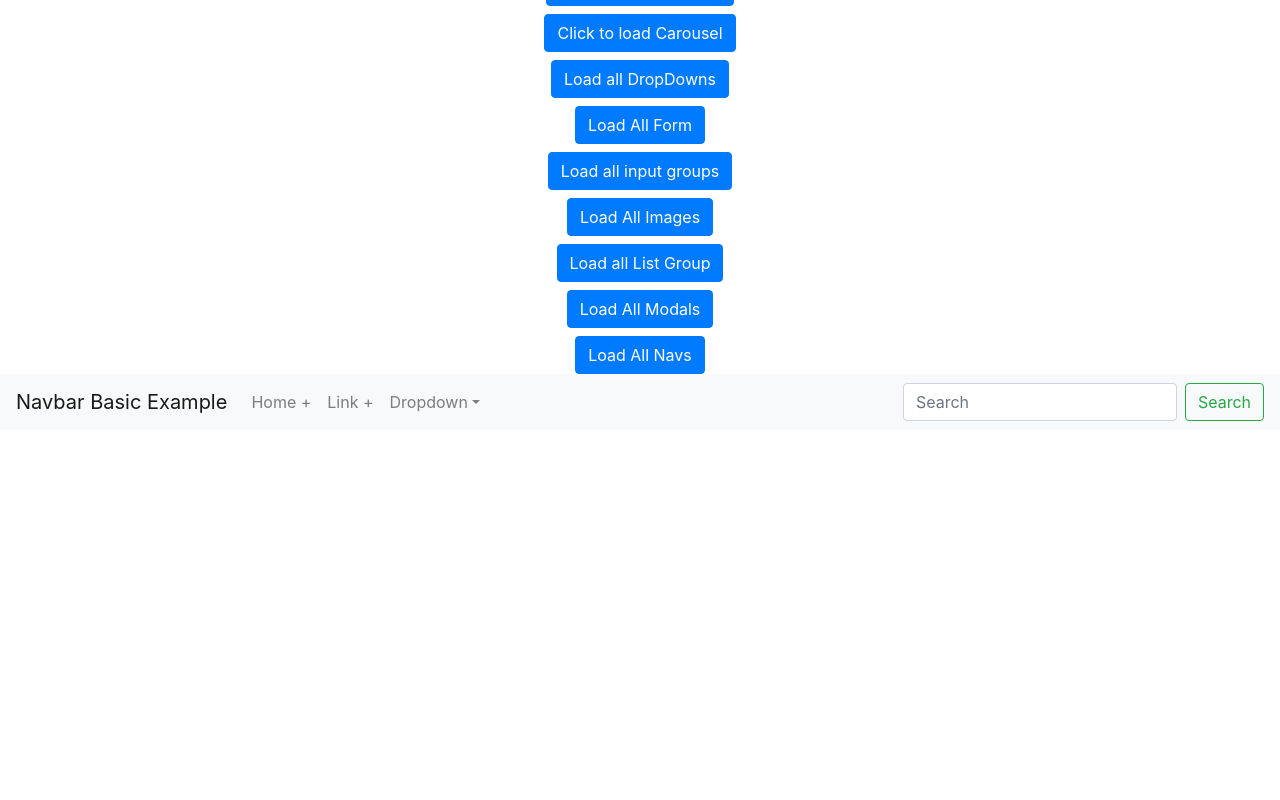
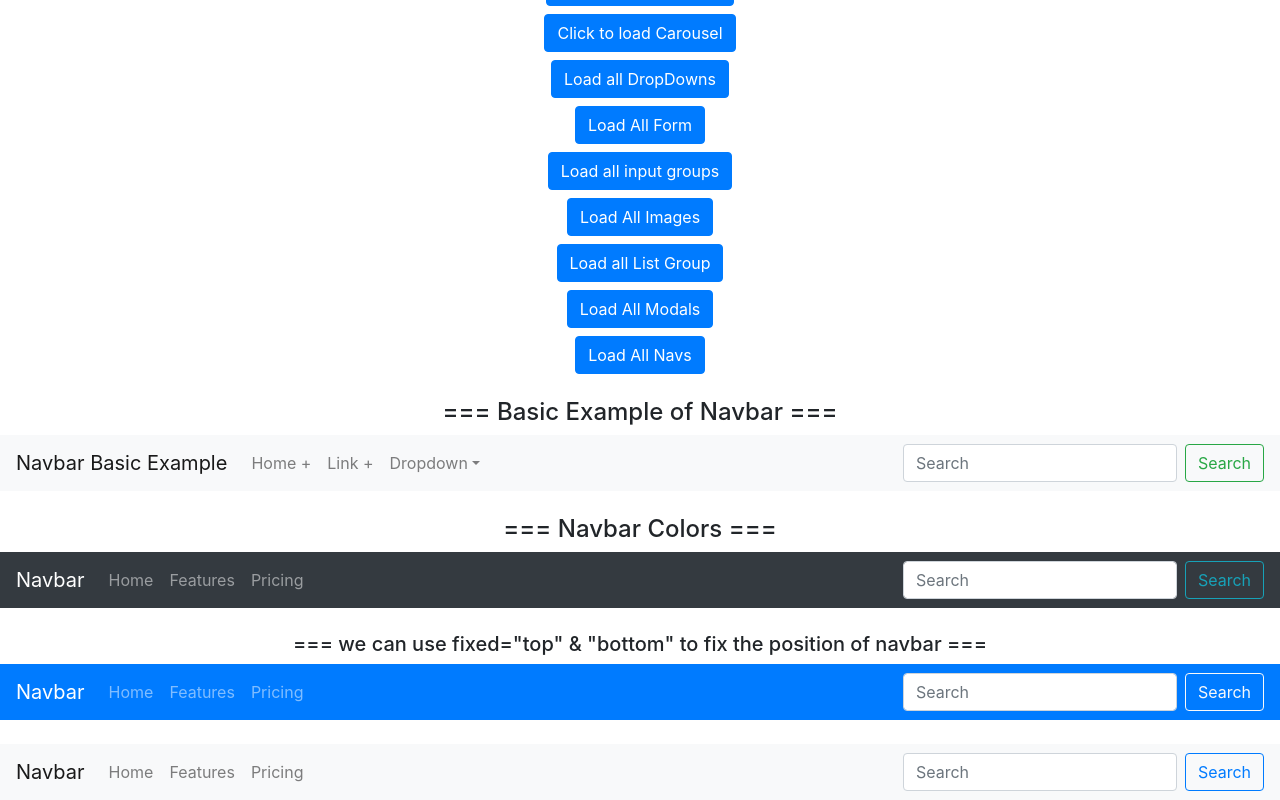
Before and after one commit to Khwajapasha/Boosrtrap-Practice, a React (Create React App) app: page / in a window 1280 px wide. Shown: the part 442-1242 px from the top of the page. Before the commit the page ends 872 px from the top, so only its background shows below. Built offline with nearby package versions, Linux system fonts and the light colour scheme.

Commit message:
Navbar colors

```diff
--- a/src/Component/MainBodySection/NavbarComponent/AllNavbar.jsx
+++ b/src/Component/MainBodySection/NavbarComponent/AllNavbar.jsx
@@ -1,11 +1,13 @@
 import React from "react";
 import { NavbarBasicExample } from "./NavbarBasicExample";
+import { NavbarColors } from "./NavbarColors";
 
 export const AllNavbar = () => {
   return (
     <React.Fragment>
       <div>
         <NavbarBasicExample />
+        <NavbarColors />
       </div>
     </React.Fragment>
   );
--- a/src/Component/MainBodySection/NavbarComponent/NavbarBasicExample.jsx
+++ b/src/Component/MainBodySection/NavbarComponent/NavbarBasicExample.jsx
@@ -10,7 +10,9 @@ import {
 export const NavbarBasicExample = () => {
   return (
     <div>
-      <Navbar bg="light" expand="lg">
+      <br />
+      <h4>=== Basic Example of Navbar ===</h4>
+      <Navbar bg="light" expand="lg" sticky="top">
         <Navbar.Brand href="#home">Navbar Basic Example</Navbar.Brand>
         <Navbar.Toggle aria-controls="basic-navbar-nav" />
         <Navbar.Collapse id="basic-navbar-nav">
--- /dev/null
+++ b/src/Component/MainBodySection/NavbarComponent/NavbarColors.jsx
@@ -0,0 +1,51 @@
+import React from "react";
+import { Navbar, Nav, Form, FormControl, Button } from "react-bootstrap";
+export const NavbarColors = () => {
+  return (
+    <div>
+      <br />
+      <h4>=== Navbar Colors ===</h4>
+      <Navbar bg="dark" variant="dark">
+        <Navbar.Brand href="#home">Navbar</Navbar.Brand>
+        <Nav className="mr-auto">
+          <Nav.Link href="#home">Home</Nav.Link>
+          <Nav.Link href="#features">Features</Nav.Link>
+          <Nav.Link href="#pricing">Pricing</Nav.Link>
+        </Nav>
+        <Form inline>
+          <FormControl type="text" placeholder="Search" className="mr-sm-2" />
+          <Button variant="outline-info">Search</Button>
+        </Form>
+      </Navbar>
+      <br />
+      <h5>
+        === we can use fixed="top" & "bottom" to fix the position of navbar ===
+      </h5>
+      <Navbar bg="primary" variant="dark">
+        <Navbar.Brand href="#home">Navbar</Navbar.Brand>
+        <Nav className="mr-auto">
+          <Nav.Link href="#home">Home</Nav.Link>
+          <Nav.Link href="#features">Features</Nav.Link>
+          <Nav.Link href="#pricing">Pricing</Nav.Link>
+        </Nav>
+        <Form inline>
+          <FormControl type="text" placeholder="Search" className="mr-sm-2" />
+          <Button variant="outline-light">Search</Button>
+        </Form>
+      </Navbar>
+      <br />
+      <Navbar bg="light" variant="light">
+        <Navbar.Brand href="#home">Navbar</Navbar.Brand>
+        <Nav className="mr-auto">
+          <Nav.Link href="#home">Home</Nav.Link>
+          <Nav.Link href="#features">Features</Nav.Link>
+          <Nav.Link href="#pricing">Pricing</Nav.Link>
+        </Nav>
+        <Form inline>
+          <FormControl type="text" placeholder="Search" className="mr-sm-2" />
+          <Button variant="outline-primary">Search</Button>
+        </Form>
+      </Navbar>
+    </div>
+  );
+};
```
